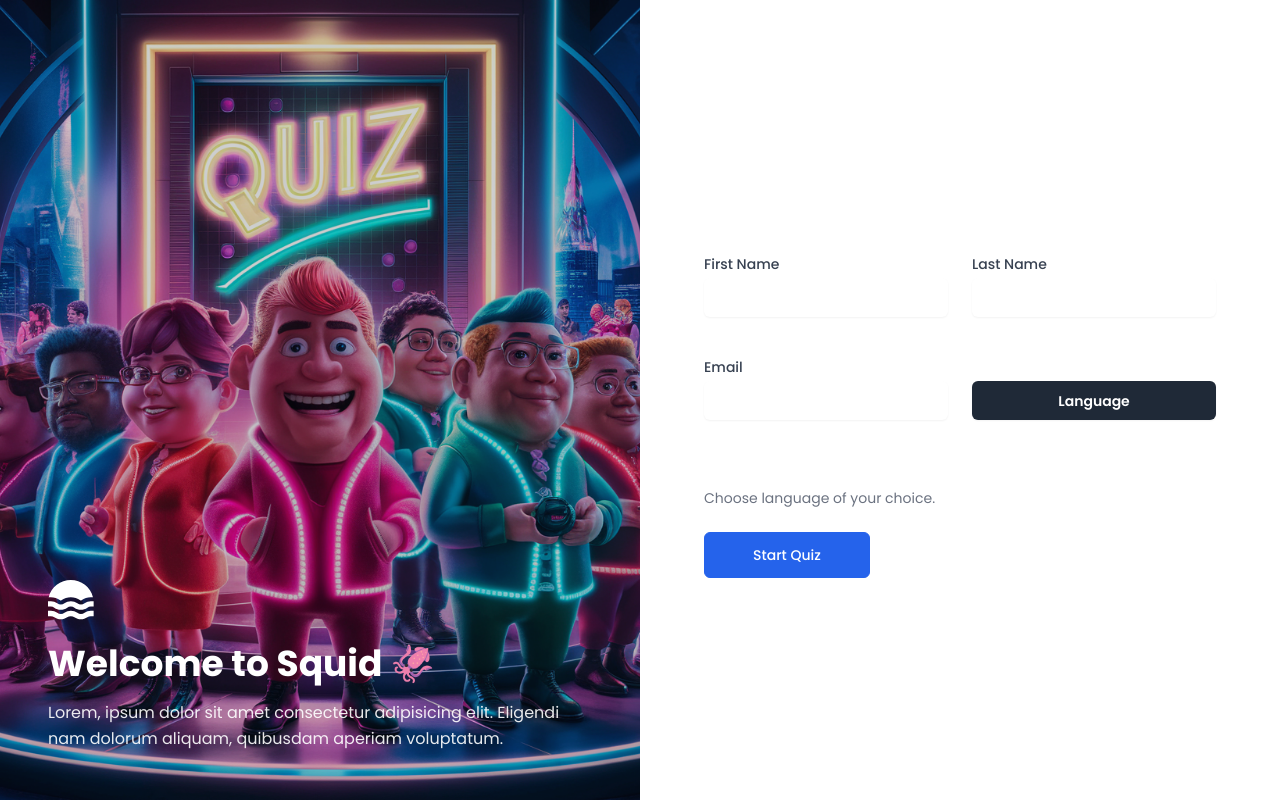
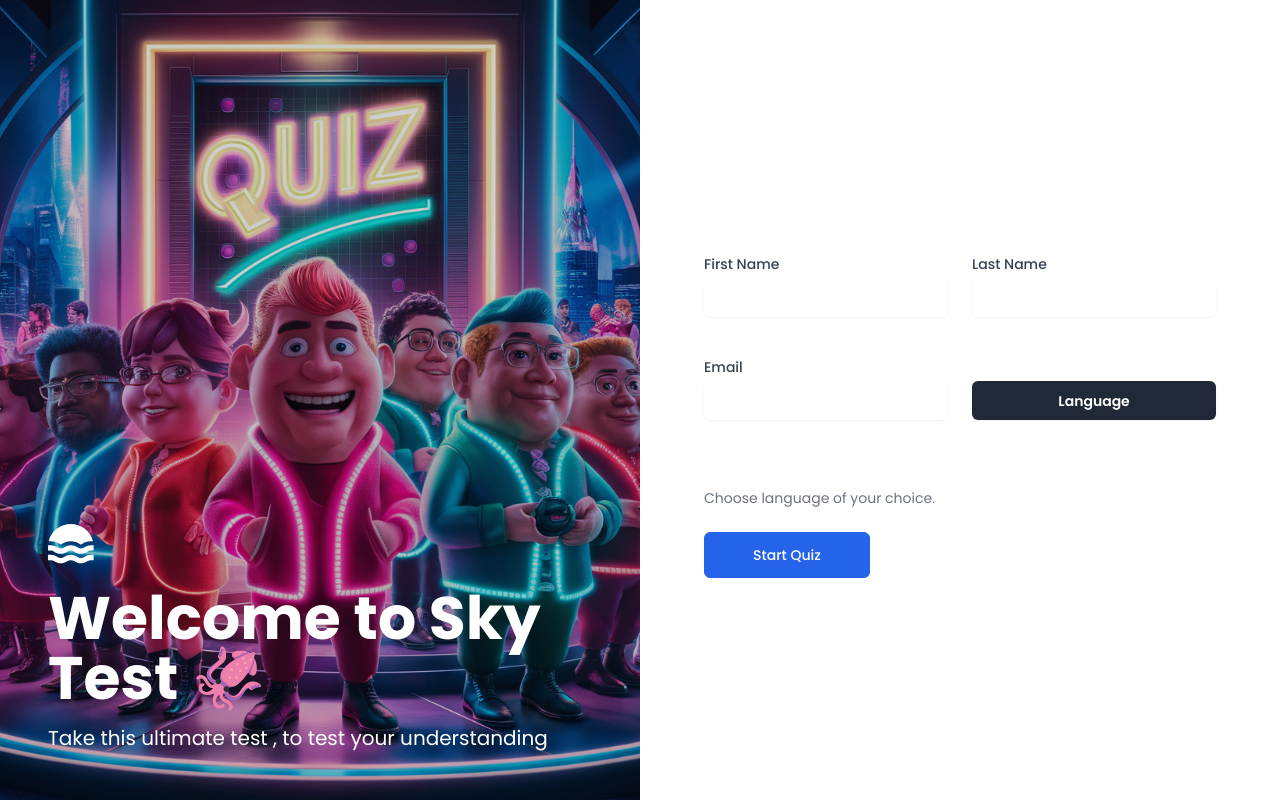
Before and after one commit to kevit-siddharth-singh/React-Practice-2, a React (Vite) app: page / in a window 1280 px wide. Built offline with nearby package versions, Linux system fonts and the light colour scheme.

Commit message:
Changed Home Page Content

```diff
--- a/src/Components/Forms.jsx
+++ b/src/Components/Forms.jsx
@@ -155,13 +155,12 @@ function Forms() {
                 </svg>
               </a>
 
-              <h2 className="mt-6 text-2xl font-bold text-white sm:text-3xl md:text-4xl">
-                Welcome to Squid 🦑
+              <h2 className="mt-6 text-2xl font-bold text-white sm:text-3xl md:text-6xl ">
+                Welcome to Sky Test 🦑
               </h2>
 
-              <p className="mt-4 leading-relaxed text-white/90">
-                Lorem, ipsum dolor sit amet consectetur adipisicing elit.
-                Eligendi nam dolorum aliquam, quibusdam aperiam voluptatum.
+              <p className="mt-4 leading-relaxed text-white md:text-xl">
+                Take this ultimate test , to test your understanding
               </p>
             </div>
           </section>
```
